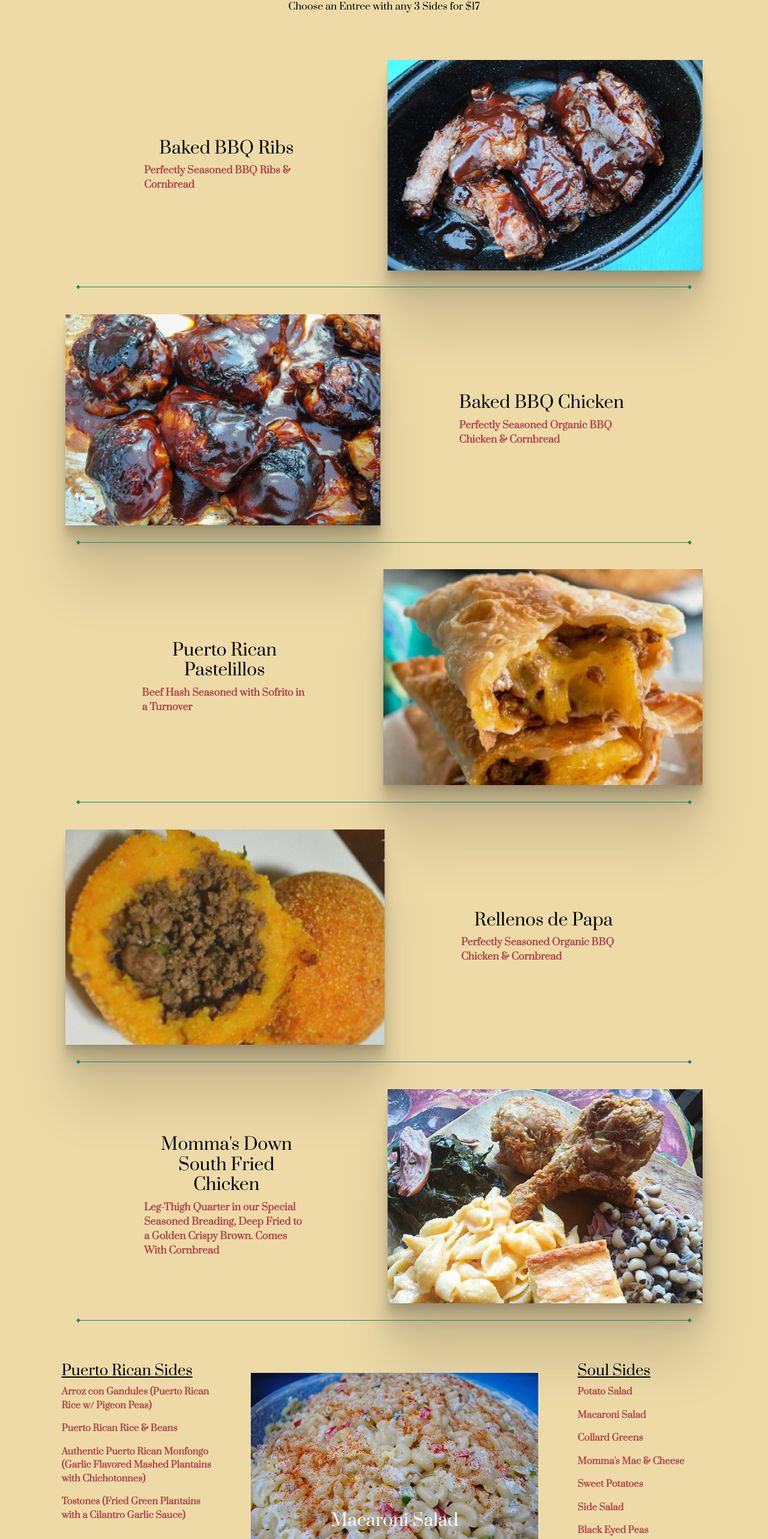
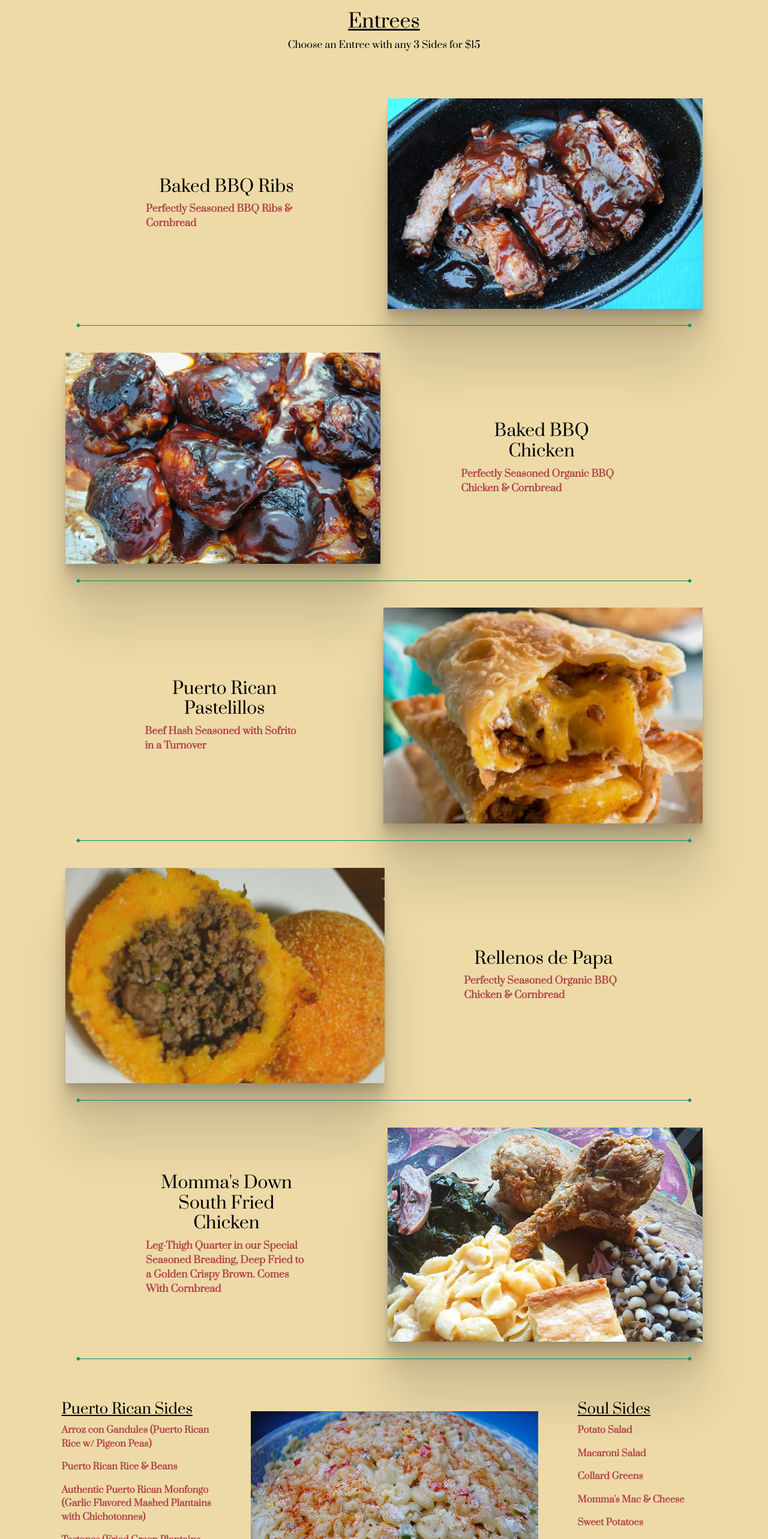
Before and after one commit to mountainguy76935/raes_and_kays, a React (Create React App) app: page /raes_and_kays/menu in a window 1280 px wide. Shown: the part 230-2796 px from the top of the page at 60% size. Built offline with nearby package versions, Linux system fonts and the light colour scheme; a web font is replaced by a local one.

Commit message:
text edits

```diff
--- a/src/components/carousel/carousel.component.jsx
+++ b/src/components/carousel/carousel.component.jsx
@@ -38,7 +38,6 @@ const CarouselFinal = (props) => {
         key={item.src}
       >
         <img src={item.src} alt={item.altText} />
-        <CarouselCaption captionText={''} captionHeader={item.caption} />
       </CarouselItem>
     );
   });
--- a/src/components/carousel/carousel.styles.css
+++ b/src/components/carousel/carousel.styles.css
@@ -2,15 +2,14 @@
     display: flex;
     text-align: center;
     width: 100%;
-    min-width: 270px;
+    min-width: 230px;
     height: 400px;
     padding: 3%;
     flex-grow: 1;
-    margin: auto;
 }
 
 .carousel-caption.d-none.d-md-block{
-    color: white;
+    color: black;
     font-weight: 800;
     margin: 0;
 }
@@ -18,3 +17,7 @@
 .carousel-indicators li{
     background-color: black
 }
+
+.carousel-images img{
+    margin: auto;
+}
--- a/src/components/carousel/carousel_data.js
+++ b/src/components/carousel/carousel_data.js
@@ -8,11 +8,6 @@ export const CarouselData = [
         src: require('../../images/arroz.png'),
         altText: 'Arroz con Gandules',
         caption: 'Arroz con Gandules'
-    },
-    {
-        src: require('../../images/Potato_Salad.jpg'),
-        altText: "Potato Salad",
-        caption: "Potato Salad"
     },
     {
         src: require('../../images/Potato_Salad2.jpg'),
--- a/src/components/item-description/item-description.styles.css
+++ b/src/components/item-description/item-description.styles.css
@@ -2,7 +2,7 @@
     width: 40%;
     flex-grow: 2;
     margin: auto;
-    min-width: 250px;
+    min-width: 270px;
 }
 
 .item-description p{
@@ -12,7 +12,7 @@
 .item-description-text{
     width: 50%;
     margin: auto;
-    min-width: 275px;
+    min-width: 230px;
 }
 
 .item-description-text h3{
--- a/src/components/menu-item/menu-item.styles.css
+++ b/src/components/menu-item/menu-item.styles.css
@@ -15,6 +15,7 @@
 .menu-item-row img{
     text-align: center;
     max-width: 90%;
+    min-width: 230px;
     flex-grow: 1;
     margin: auto;
     box-shadow:
--- a/src/components/title/title.styles.css
+++ b/src/components/title/title.styles.css
@@ -1,9 +1,10 @@
 .menu_header{
-    width: 300px;
+    width: 270px;
     margin: auto;
     display: flex;
     flex-flow: row nowrap;
     position: relative;
+    margin-top: 5%
 }
 
 .menu_header img{
--- a/src/pages/home_page/home_page.component.jsx
+++ b/src/pages/home_page/home_page.component.jsx
@@ -7,8 +7,8 @@ import './home_page.styles.css'
 export const HomePage = () => {
 
     const aboutUs = [
-        ["Rae's & Kay's Melting Pot is a black-owned family business which has been in the making for over six years. My daughter Isha and I decided after years of people telling us we need to sell our food to finally just go for it. Raised in Georgia, I remember being woken up by my Aunt Anabelle at 5:30 every morning to learn how to cook. I have carried her recipes and passion for Soul Food with me for over 40 years.", require('../../images/Rae_And_Kay.jpeg'), 'left'],
-        ["Isha spent years with my Madelyn, my granddaughter's grandmother, by her side, in her kitchen, learning to cook Puerto Rican food. Madelyn, who was born in Puerto Rico, brought her family recipes to the United States where she shared them with those she loved. With Madelyn's inspiration, Isha and I have taken our passion for cooking and opened up our own business: Rae's and Kay's Melting Pot. We are currently working out of a commissary kitchen but dream of having either a food trailer, a food truck, or even our own restaurant.", require('../../images/Full_dish.jpg'), 'right'],
+        ["Rae's & Kay's Melting Pot is a black-owned family business which has been in the making for over six years.  After years of people telling my daughter Isha and I that we need to sell our food we decided to just go for it. Raised in Georgia, I remember being woken up by my Aunt Anabelle at 5:30 every morning to learn how to cook. I have carried her recipes and passion for Soul Food with me for over 40 years.", require('../../images/Rae_And_Kay.jpeg'), 'left'],
+        ["Isha spent years in the kitchen with Madelyn, my granddaughter's grandmother, by her side, learning to cook Puerto Rican food. Madelyn, who was born in Puerto Rico, brought her family recipes to the United States where she shared them with those she loved. With Madelyn's inspiration, Isha and I have taken our passion for cooking and opened up our own business: Rae's and Kay's Melting Pot. We are currently working out of a commissary kitchen but dream of having either a food trailer, a food truck, or even our own restaurant.", require('../../images/Full_dish.jpg'), 'right'],
         ["If you have a passion for great food or love the idea of supporting a new, small business (especially during these difficult times) please place an order. Call or email for some of the best Puerto Rican & Soul Food your taste buds have ever encountered. Thank you & bless you for your support."]
     ]
 
--- a/src/pages/menu_page/menu_page.component.jsx
+++ b/src/pages/menu_page/menu_page.component.jsx
@@ -31,7 +31,7 @@ export const MenuPage = () => {
                 <Title />
                 <Divider />
                 <h2><u>Entrees</u></h2>
-                <p className='menu-select'>Choose an Entree with any 3 Sides for $17</p>
+                <p className='menu-select'>Choose an Entree with any 3 Sides for $15</p>
                 <br />
                 <br />
                 {MenuData.map((menuItem, listNum) =>
--- a/src/pages/menu_page/menu_page.styles.css
+++ b/src/pages/menu_page/menu_page.styles.css
@@ -7,10 +7,14 @@
     }
     .sides-carousel{
         grid-area: 1 / 1 / 1 / 1;
+        margin: auto;
+        width: 100%;
+        margin-bottom: 15px;
     }
 
     .sides-left{
         grid-area: 2 / 1 / 2 / 1;
+        margin-bottom: 15px;
     }
 
     .sides-right{
@@ -54,7 +58,7 @@
     position: relative;
     min-height: 100%;
     padding-bottom: 7.5rem;
-    width: 100%
+    width: 100%;
 }
 
 .menu-select{
```
